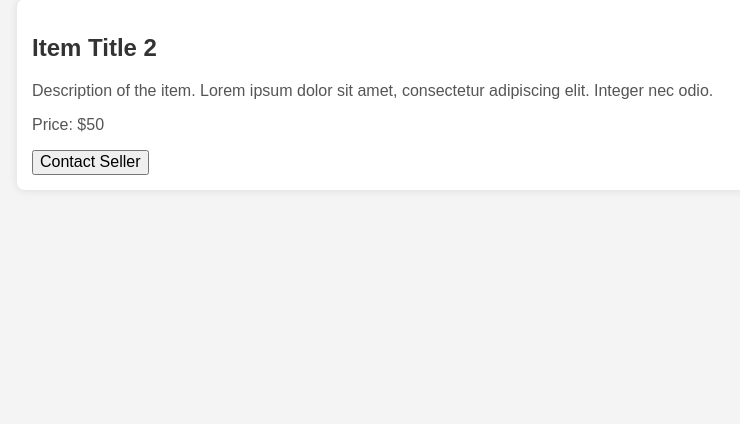
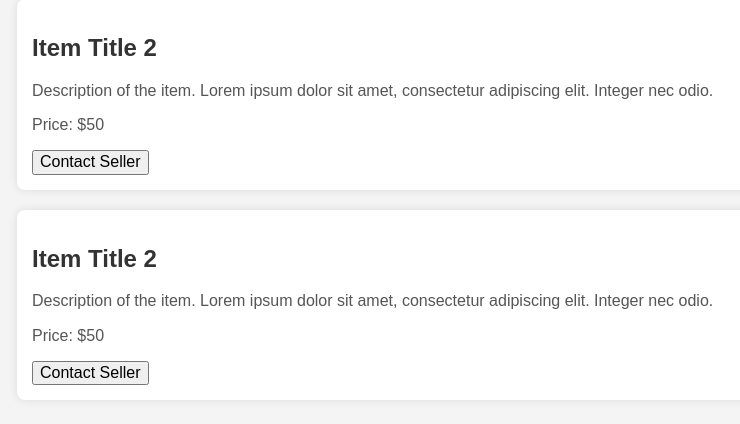
Before and after one commit to vipinable/hiclas, a Python web app: template src/templates/index.j2 in a window 1280 px wide. Shown: the part 331-755 px from the top of the page, without its empty margins (3-743 px from the left). Run offline with Jinja, Linux system fonts and the light colour scheme; the template is opened without the code that fills it, so the values that code supplies are empty; some libraries are stand-ins or nearby versions.

Commit message:
update index

```diff
--- a/src/templates/index.j2
+++ b/src/templates/index.j2
@@ -77,6 +77,14 @@
                   <button>Contact Seller</button>
               </div>
 
+              <div class="classified">
+                  <h2>Item Title 2</h2>
+                  <p>Description of the item. Lorem ipsum dolor sit amet, consectetur adipiscing elit. Integer nec odio.
+                  </p>
+                  <p>Price: $50</p>
+                  <button>Contact Seller</button>
+              </div>
+
               <!-- Add more classifieds as needed -->
           </section>
 
```
